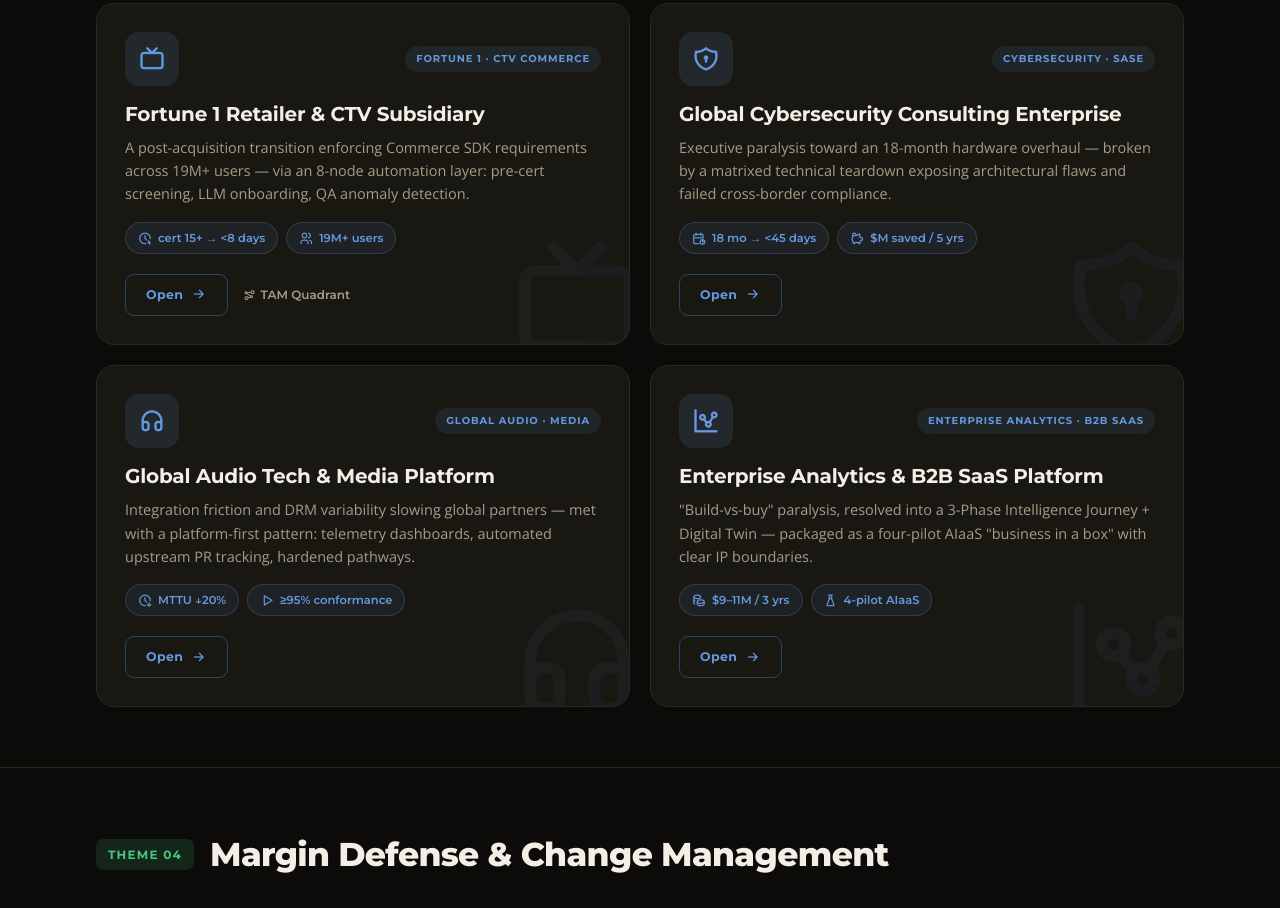
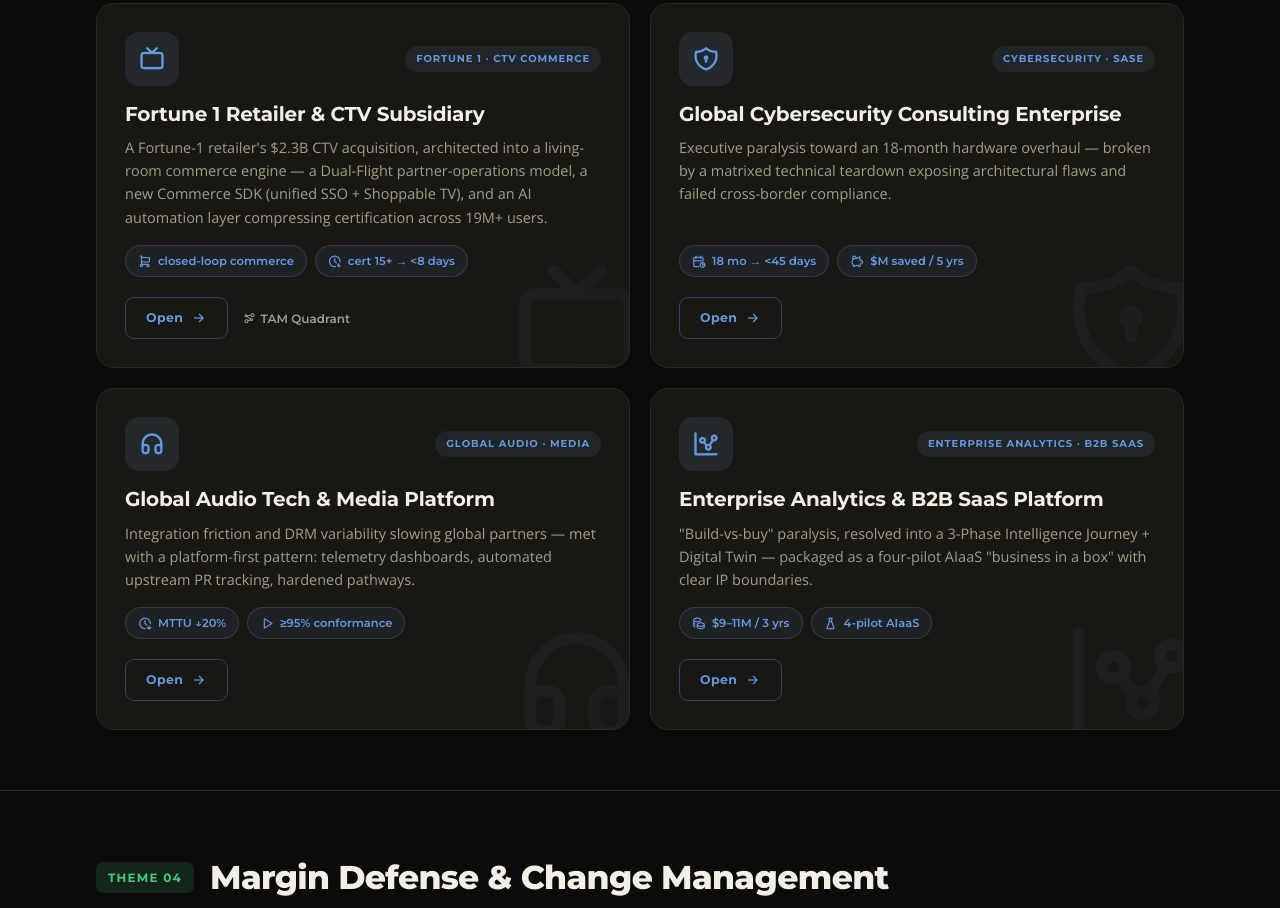
Before and after one commit to ozrosario/ozrosario.github.io, a plain HTML site: page index.html in a window 1280 px wide. Shown: the part 3565-4473 px from the top of the page. Drawn offline with nearby package versions, Linux system fonts and the light colour scheme.

Commit message:
Add files via upload

```diff
--- a/index.html
+++ b/index.html
@@ -232,8 +232,8 @@ footer{padding:62px 0 84px}
         <i class="ti ti-device-tv watermark"></i>
         <div class="top"><div class="icon-tile"><i class="ti ti-device-tv"></i></div><span class="sector">Fortune 1 · CTV Commerce</span></div>
         <h3>Fortune 1 Retailer &amp; CTV Subsidiary</h3>
-        <p>A post-acquisition transition enforcing Commerce SDK requirements across 19M+ users — via an 8-node automation layer: pre-cert screening, LLM onboarding, QA anomaly detection.</p>
-        <div class="chips"><span class="chip"><i class="ti ti-clock-bolt"></i>cert 15+ → &lt;8 days</span><span class="chip"><i class="ti ti-users"></i>19M+ users</span></div>
+        <p>A Fortune-1 retailer's $2.3B CTV acquisition, architected into a living-room commerce engine — a Dual-Flight partner-operations model, a new Commerce SDK (unified SSO + Shoppable TV), and an AI automation layer compressing certification across 19M+ users.</p>
+        <div class="chips"><span class="chip"><i class="ti ti-shopping-cart"></i>closed-loop commerce</span><span class="chip"><i class="ti ti-clock-bolt"></i>cert 15+ → &lt;8 days</span></div>
         <div class="foot"><a class="open" href="ctv-commerce.html">Open<i class="ti ti-arrow-right"></i></a><a class="sub-link" href="ctv-commerce-tam-qa.html"><i class="ti ti-chart-dots-3"></i>TAM Quadrant</a></div>
       </div>
       <div class="card">
```
